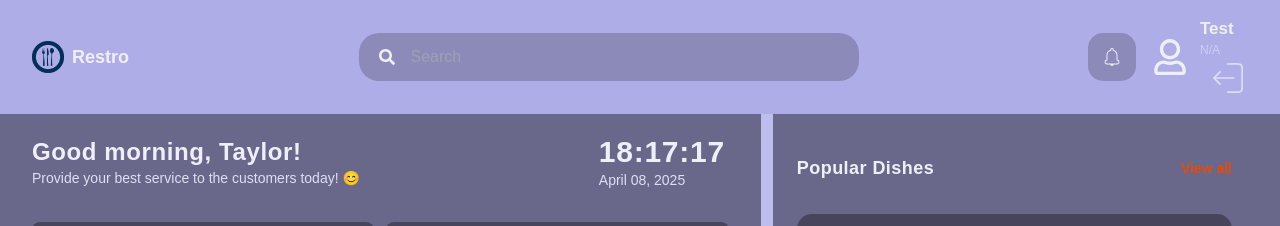
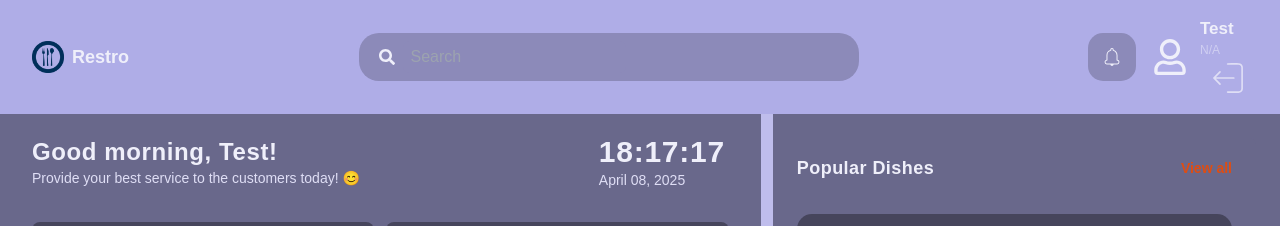
Before and after one commit to Tane4ka170/RestroPOS, a React (Vite) app in the folder frontend/: page / in a window 1280 px wide. Shown: the top 226 px of the page. Built offline with nearby package versions, Linux system fonts and the light colour scheme; no server answers; a web font is replaced by a local one.

Commit message:
feat: added user name to greetings

```diff
--- a/frontend/src/components/home/Greetings.jsx
+++ b/frontend/src/components/home/Greetings.jsx
@@ -1,7 +1,9 @@
 import React, { useEffect, useState } from "react";
+import { useSelector } from "react-redux";
 
 const Greetings = () => {
   const [dateTime, setDateTime] = useState(new Date());
+  const userData = useSelector((state) => state.user);
 
   useEffect(() => {
     const timer = setInterval(() => setDateTime(new Date()), 1000);
@@ -38,7 +40,7 @@ const Greetings = () => {
     <div className="flex justify-between items-center mt-5 px-8">
       <div>
         <h1 className="text-paleBlue-100 text-2xl font-semibold tracking-wide">
-          Good morning, Taylor!
+          Good morning, {userData.name||'Test'}!
         </h1>
         <p className="text-paleBlue-200 text-sm">
           Provide your best service to the customers today! 😊
```
